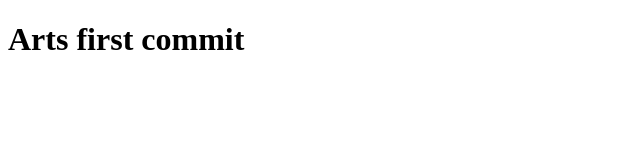
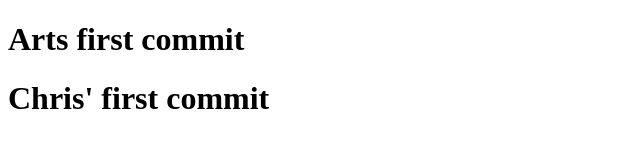
Before and after one commit to Wizard-Fingers/testing, a plain HTML site: page index.html in a window 1280 px wide. Shown: the whole page, without its empty margins (0-640 px from the left). Drawn offline with Linux system fonts and the light colour scheme.

Commit message:
chris first commit

```diff
--- a/index.html
+++ b/index.html
@@ -8,5 +8,6 @@
 </head>
 <body>
     <h1>Arts first commit </h1>
+    <h1>Chris' first commit </h1>
 </body>
 </html>
```
